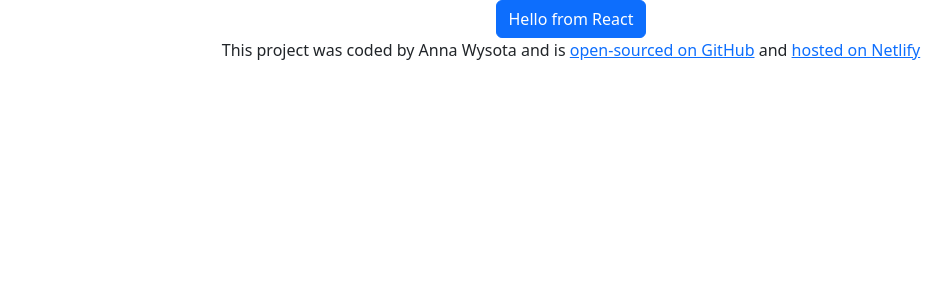
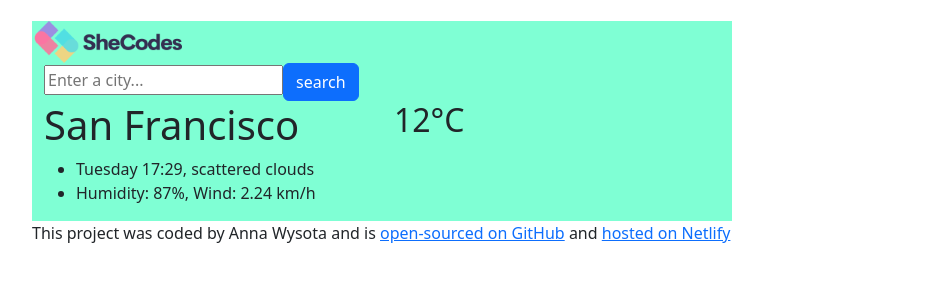
Before and after one commit to anatol-coder/react-weather-app, a React (Create React App) app: page / in a window 1280 px wide. Shown: the top 300 px of the page, without its empty margins (69-1021 px from the left). Built offline with nearby package versions, Linux system fonts and the light colour scheme.

Commit message:
Basic page elements (HTML) added

```diff
--- a/src/App.css
+++ b/src/App.css
@@ -1,3 +1,5 @@
 .App {
-  text-align: center;
+  border: 1px solid white;
+  margin: 20px 100px 20px 100px;
+  display: block;
 }
--- a/src/App.js
+++ b/src/App.js
@@ -1,9 +1,11 @@
 import "./App.css";
 import "bootstrap/dist/css/bootstrap.css";
+import Weather from "./Weather";
+
 function App() {
   return (
     <div className="App">
-      <header className="App-header btn btn-primary">Hello from React</header>
+      <Weather />
       <footer>
         This project was coded by Anna Wysota and is{" "}
         <a
--- /dev/null
+++ b/src/Weather.css
@@ -0,0 +1,4 @@
+.Weather {
+  background-color: aquamarine;
+  max-width: 700px;
+}
--- /dev/null
+++ b/src/Weather.js
@@ -0,0 +1,28 @@
+import React from "react";
+import "./Weather.css";
+
+export default function Weather() {
+  return (
+    <div className="Weather">
+      <img src="../logo-small.png" alt="shecodes-logo" />
+      <div className="container">
+        <form>
+          <input type="search" placeholder="Enter a city..." />
+          <input type="submit" value="search" className="btn btn-primary" />
+        </form>
+        <div className="row">
+          <div className="col-6">
+            <h1>San Francisco</h1>
+            <ul>
+              <li>Tuesday 17:29, scattered clouds</li>
+              <li>Humidity: 87%, Wind: 2.24 km/h</li>
+            </ul>
+          </div>
+          <div className="col-6">
+            <h2>12°C</h2>
+          </div>
+        </div>
+      </div>
+    </div>
+  );
+}
```
Also changed, not shown: public/logo-small.png (added).
